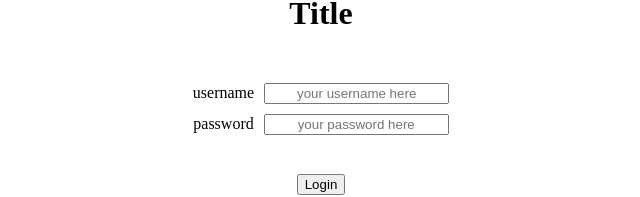
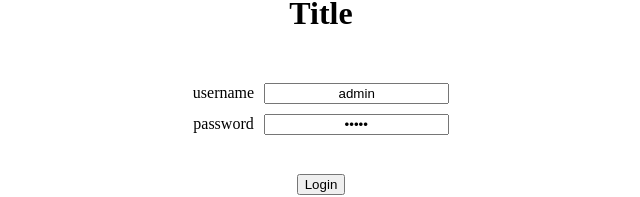
Before and after one commit to ylf456/reactDc, a React (Vite) app in the folder client/: page /#/login in a window 1280 px wide. Shown: the part 274-471 px from the top of the page, without its empty margins (319-959 px from the left). Built offline with nearby package versions, Linux system fonts and the light colour scheme.

Commit message:
added user login verification

```diff
--- a/client/src/pages/home.jsx
+++ b/client/src/pages/home.jsx
@@ -17,6 +17,8 @@ import memoryUtils from '../utils/memoryUtils'
 // all the routes here instead of main/app routing
 export default function Home() {
   const user = memoryUtils.user;
+  console.log("memoryutils.user: ");
+  console.log(user);
   // 如果内存没有存储user ==> 当前没有登陆
   if (!user || !user._id) {
     // 自动跳转到登陆(在render()中)
--- a/client/src/pages/login/index.jsx
+++ b/client/src/pages/login/index.jsx
@@ -4,12 +4,13 @@ import logo from "../../assets/images/logo.png";
 // import custom helper functions to validate user input
 import { checkPassword } from "../../utils/loginValidate";
 import { reqLogin } from "../../api";
-import { Navigate , useNavigate } from "react-router-dom";
-import memoryUtils from '../../utils/memoryUtils'
+import { Navigate, useNavigate } from "react-router-dom";
+import memoryUtils from "../../utils/memoryUtils";
+import storageUtils from "../../utils/storageUtils";
 
 function Login() {
-  const [userName, setUserName] = useState("");
-  const [password, setPassword] = useState("");
+  const [userName, setUserName] = useState("admin");
+  const [password, setPassword] = useState("admin");
   const navigate = useNavigate();
 
   const handleInputChange = (e) => {
@@ -44,8 +45,8 @@ function Login() {
         const user = result.data;
         memoryUtils.user = user; // 保存在内存中
         storageUtils.saveUser(user);
-        // go to home page
-        navigate('/')
+        // navigate to home page after successfully login
+        navigate("/");
       }
     } catch (err) {
       console.error(err);
@@ -58,6 +59,7 @@ function Login() {
   // 如果用户已经登陆, 自动跳转到管理界面  to <home/>
   const user = memoryUtils.user;
   if (user && user._id) {
+    // or navigate("/");
     return <Navigate to="/" />;
   }
 
```
